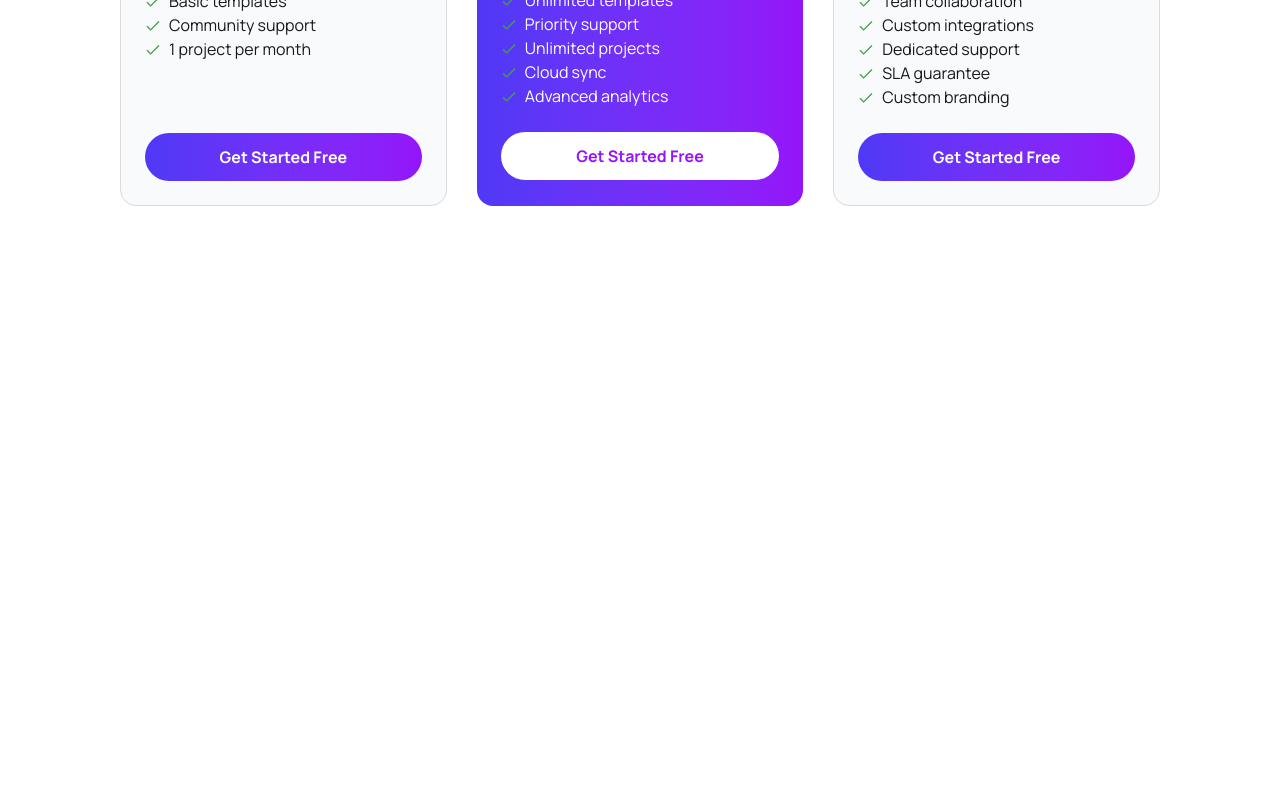
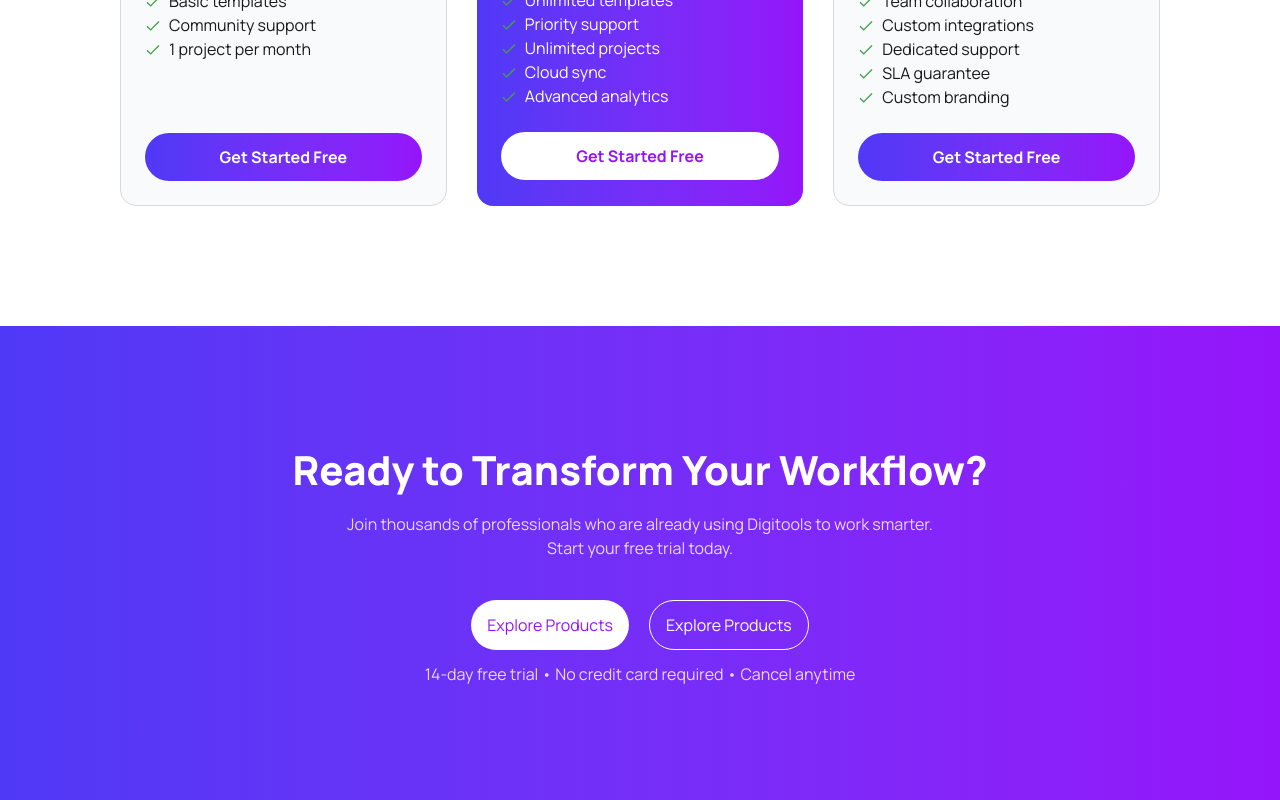
Before and after one commit to taposibarsa/digitools-platform, a React (Vite) app: page / in a window 1280 px wide. Shown: the part 2314-3114 px from the top of the page. Before the commit the page ends 2640 px from the top, so only its background shows below. Built offline with nearby package versions, Linux system fonts and the light colour scheme.

Commit message:
ready to transform section is ready

```diff
--- a/src/App.jsx
+++ b/src/App.jsx
@@ -3,6 +3,7 @@ import Counter from './Components/Counter/Counter'
 import GetStarted from './Components/GetStarted/GetStarted'
 import Banner from './Components/NavBar/Banner/Banner'
 import NavBar from './Components/NavBar/NavBar'
+import ReadyToTransform from './Components/ReadyToTransform/ReadyToTransform'
 import TransparentPricing from './Components/TransparentPricing/TransparentPricing'
 
 function App() {
@@ -13,6 +14,7 @@ function App() {
     <Counter></Counter>
     <GetStarted></GetStarted>
     <TransparentPricing></TransparentPricing>
+    <ReadyToTransform></ReadyToTransform>
 
     </>
   )
--- /dev/null
+++ b/src/Components/ReadyToTransform/ReadyToTransform.jsx
@@ -0,0 +1,25 @@
+import React from 'react';
+
+const ReadyToTransform = () => {
+    return (
+        <div className='bg-linear-to-r from-[#4F39F6] to-[#9514FA]'>
+            <div className='w-11/12 mx-auto py-28.5  space-y-10'>
+                <div className='text-center'>
+                    <h2 className='text-[40px] text-white font-extrabold'>Ready to Transform Your Workflow?</h2>
+                    <p className='text-[16px] text-[#ecd7fc] mt-3'>Join thousands of professionals who are already using Digitools to work smarter. <br></br> Start your free trial today.</p>
+                </div>
+                <div className=''>
+                    <div className='flex gap-5 justify-center'>
+                        <button className='px-4 py-3 rounded-full bg-white text-[#9514FA]'>Explore Products</button>
+                        <button className='px-4 py-3  rounded-full text-white border border-white '>Explore Products</button>
+                    </div>
+                    <div>
+                        <p className='text-[16px] text-[#ecd7fc] mt-3 text-center'>14-day free trial • No credit card required • Cancel anytime</p>
+                    </div>
+                </div>
+            </div>
+        </div>
+    );
+};
+
+export default ReadyToTransform;
```
